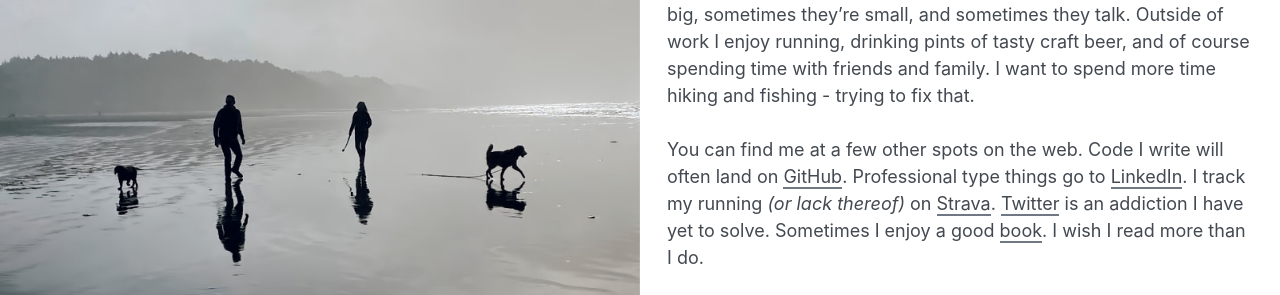
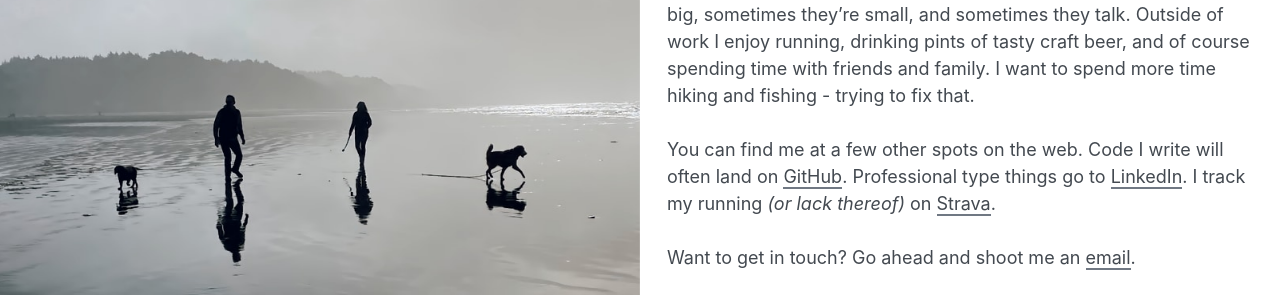
Before and after one commit to justinpecott/justinpecott.github.io, a plain HTML site: page index.html in a window 1280 px wide. Shown: the part 242-537 px from the top of the page. Drawn offline with Linux system fonts and the light colour scheme.

Commit message:
Add the Jamaica photo and touch up the ‘other places’.

```diff
--- a/index.html
+++ b/index.html
@@ -46,10 +46,6 @@
             <a href="https://www.linkedin.com/in/justinpecott/">LinkedIn</a>. I
             track my running <em>(or lack thereof)</em> on
             <a href="https://www.strava.com/athletes/justinpecott">Strava</a>.
-            <a href="https://twitter.com/justinpecott">Twitter</a> is an
-            addiction I have yet to solve. Sometimes I enjoy a good
-            <a href="https://www.goodreads.com/justinpecott">book</a>. I wish I
-            read more than I do.
           </p>
 
           <p>
@@ -65,6 +61,7 @@
       <section class="moments">
         <h2>Recent moments...</h2>
         <div>
+          <img src="/images/jamaica-2021.jpg" />
           <img src="/images/pacific-beach-2.jpg" />
           <img src="/images/olive-defiance-trail.jpg" />
         </div>
```
Also changed, not shown: images/jamaica-2021.jpg (added).
